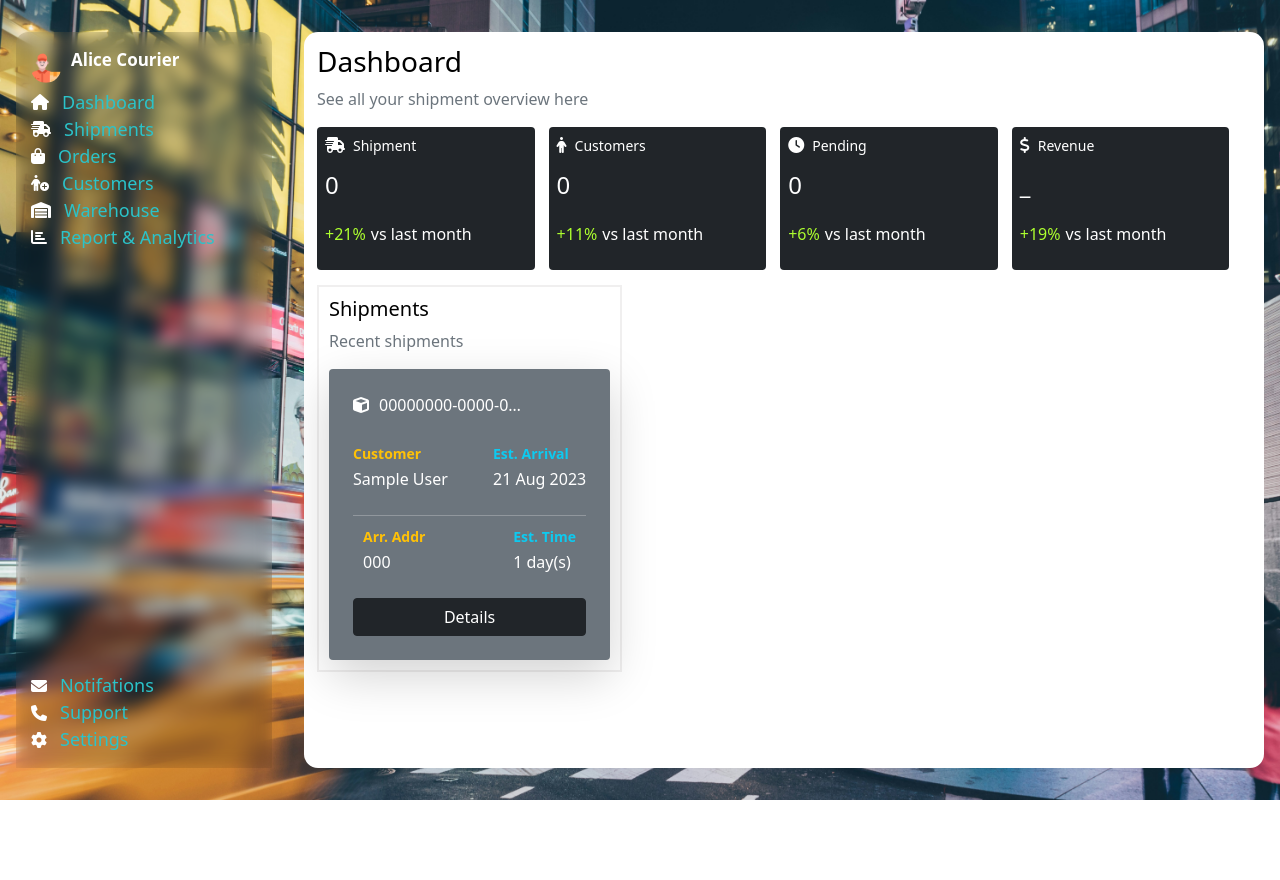
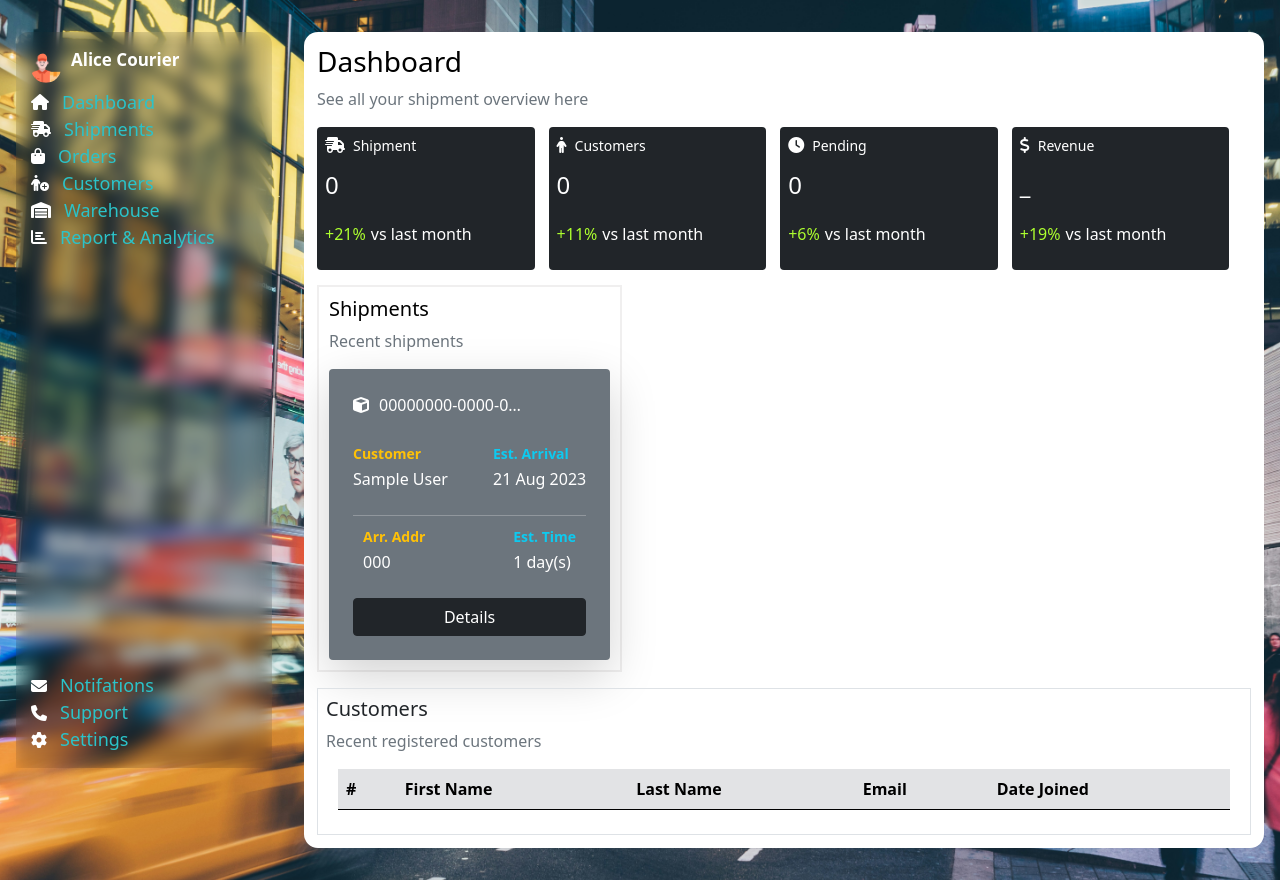
Before and after one commit to HBFLEX/Courier-System, a Django app: page /dashboard/ in a window 1280 px wide. Before the commit the page ends 800 px from the top, so only its background shows below. Run offline with Django 5.2, Linux system fonts and the light colour scheme; tables that the repository leaves empty hold one stand-in row (values such as "Sample post"); lists and menus that the app fills with data are empty.

Commit message:
feature:add recent registered users on dashboard

```diff
--- a/courier_tracker/accounts/models.py
+++ b/courier_tracker/accounts/models.py
@@ -64,7 +64,7 @@
     REQUIRED_FIELDS = []
 
     class Meta:
-        ordering = ['email', '-date_joined', '-updated_at']
+        ordering = ['-date_joined', '-updated_at', 'email',]
         verbose_name = 'User'
         verbose_name_plural = 'Users'
 
--- a/courier_tracker/static/css/main.css
+++ b/courier_tracker/static/css/main.css
@@ -173,6 +173,7 @@
     display: flex;
     flex-direction: column;
     gap: 8px;
+    height: fit-content;
 }
 
 .dashboard--content--shipments--cards{
@@ -271,3 +272,10 @@
 .custom--border--thick{
     border-bottom: 5px solid;
 }
+
+.dashboard--content--customers{
+    display: flex;
+    flex-direction: column;
+    flex-grow: initial;
+    width: 100%;
+}
--- a/courier_tracker/tracker/templates/tracker/dashboard.html
+++ b/courier_tracker/tracker/templates/tracker/dashboard.html
@@ -88,6 +88,7 @@
             </div>
             <!-- shipment cards -->
             <div class="dashboard--content--shipments--cards">
+                {% if packages_traced %}
                     {% for package in packages_traced %}
                         <div class="bg-secondary shadow-lg p-4 rounded shipment--card">
                             <!-- top part -->
@@ -109,7 +110,7 @@
                                         </div>
                                     {% elif status.description == 'Delivered' %}
                                         <div class="right--side">
-                                        <p class="bg-success p-1 rounded shipment--card--status">{{ status.description }}</p>
+                                            <p class="bg-success p-1 rounded shipment--card--status">Just {{ status.description }}</p>
                                         </div>
                                     {% endif %}
                                 {% endfor %}
@@ -119,7 +120,7 @@
                                 <!-- image -->
                                 {% for status in package.status_id.all %}
                                     {% if status.description == 'Picked Up' %}
-                                    <img class="mb-0 shadow border-danger custom--border--thick" src="{% static 'images/picked_up_courier.png' %}" />
+                                        <img class="mb-0 shadow border-danger custom--border--thick" src="{% static 'images/picked_up_courier2.png' %}" />
                                     {% elif status.description == 'In Transit' %}
                                         <img class="mb-0 shadow shadow border-warning custom--border--thick" src="{% static 'images/in_transit_courier.png' %}" />
                                     {% elif status.description == 'Delivered' %}
@@ -168,10 +169,44 @@
                             <a class="btn btn-dark" href="shipments/details/1">Details</a>
                         </div>
                     {% endfor %}
+                {% else %}
+                    <div class="text-danger font-bold">No shipments available at the moment.</div>
+                {% endif %}
             </div>
         </div>
-        <!-- transactions -->
-        <div></div>
+        <!-- customers -->
+        <div class="mt-3 border p-2 dashboard--content--customers">
+            <!-- title or maybe and filters -->
+            <div class="dashboard--content--customer--title">
+                <h5 class="text-dark mb-2 customer--title">Customers</h5>
+                <p class="text-muted mt-0">Recent registered customers</p>
+            </div>
+            <!-- customer cards -->
+             <div class="container table-responsive dashboard--content--customer--cards">
+                <table class="table w-100 table-striped table-secondary table-hover rounded">
+                    <thead>
+                        <tr>
+                            <th scope="col">#</th>
+                            <th scope="col">First Name</th>
+                            <th scope="col">Last Name</th>
+                            <th scope="col">Email</th>
+                            <th scope="col">Date Joined</th>
+                        </tr>
+                    </thead>
+                    <tbody>
+                    {% for customer in customers %}
+                        <tr>
+                            <th scope="row">{{ forloop.counter }}</th>
+                            <td>{{ customer.first_name }}</td>
+                            <td>{{ customer.last_name }}</td>
+                            <td>{{ customer.email }}</td>
+                            <td>{{ customer.date_joined|date:'Y/m/d' }}</td>
+                        </tr>
+                    {% endfor %}
+                    </tbody>
+                </table>
+             </div>
+        </div>
     </div>
 </div>
 {% endblock content %}
--- a/courier_tracker/tracker/views.py
+++ b/courier_tracker/tracker/views.py
@@ -17,7 +17,7 @@
 # dashboard page
 def dashboard_page(request):
     total_packages_in_shipment = Package.objects.filter(status_id__description='In Transit').count()
-    total_customers = User.objects.filter(role__description='Customer').count()
+    customers = User.objects.filter(role__description='Customer')[:5]
     total_orders_pending = Package.objects.filter(status_id__description='Ordered').count()
     packages_traced = get_a_few_packages_traced()
     context = {
@@ -26,7 +26,8 @@
         'bottom_menu_links': dashboard_links_bottom,
         'analytics_card': analytics_card,
         'shipment_count': total_packages_in_shipment,
-        'total_customers': total_customers,
+        'customers': customers,
+        'total_customers': customers.count(),
         'pending_orders': total_orders_pending,
         'packages_traced': packages_traced,
     }
```
Also changed, not shown: courier_tracker/static/images/picked_up_courier2.png (added). Lines whose indentation alone changed are shown as unchanged.
